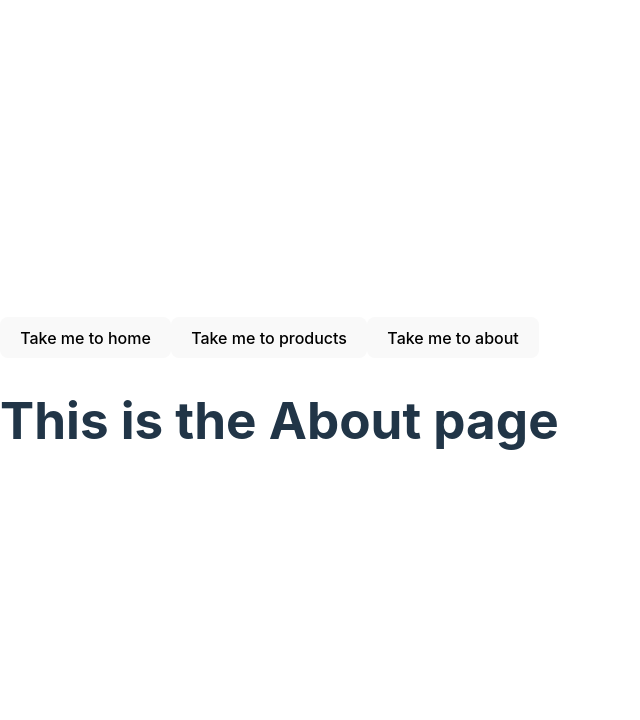
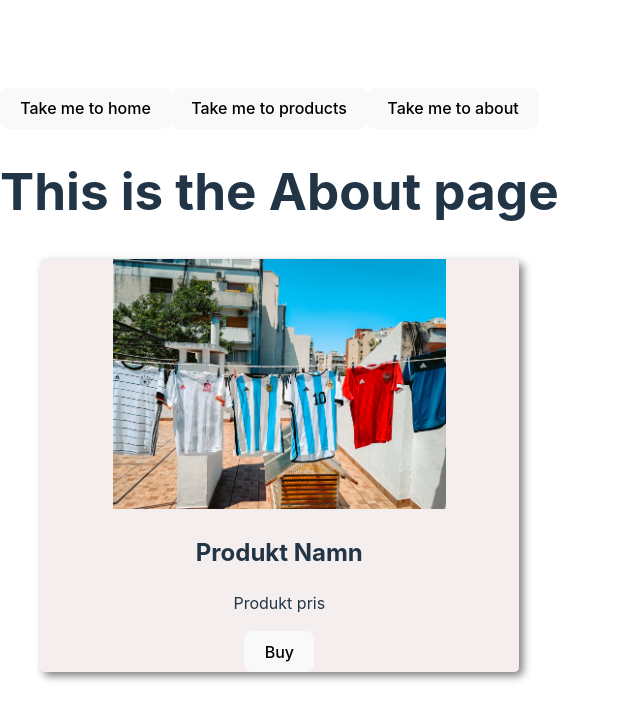
Before and after one commit to Mzn97/Examination_Assignment_MLN, a React (Vite) app: page /about in a window 1280 px wide. Shown: the top 720 px of the page, without its empty margins (0-640 px from the left). Built offline with nearby package versions, Linux system fonts and the light colour scheme.

Commit message:
mini fix

```diff
--- a/src/pages/About.jsx
+++ b/src/pages/About.jsx
@@ -1,9 +1,10 @@
-
+import Card from '../components/Card';
 //About.js
 const About = () => {
     return (
         <div className="about">
             <h1>This is the About page</h1>
+            <Card />
         </div>
     )
 }
```
Also changed, not shown: src/components/CategoryCard.jsx (line endings or trailing spaces).
